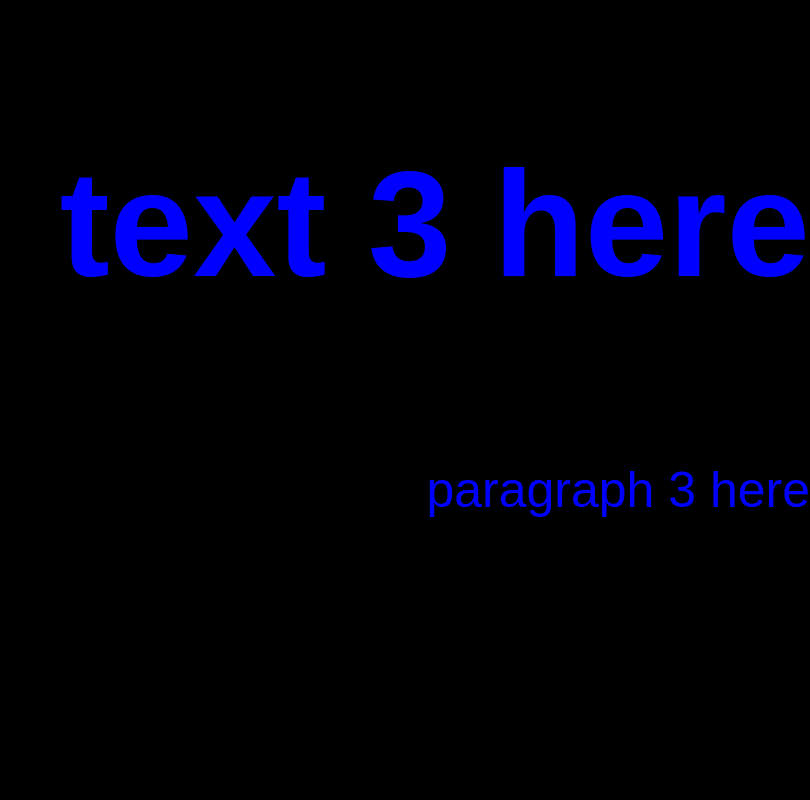
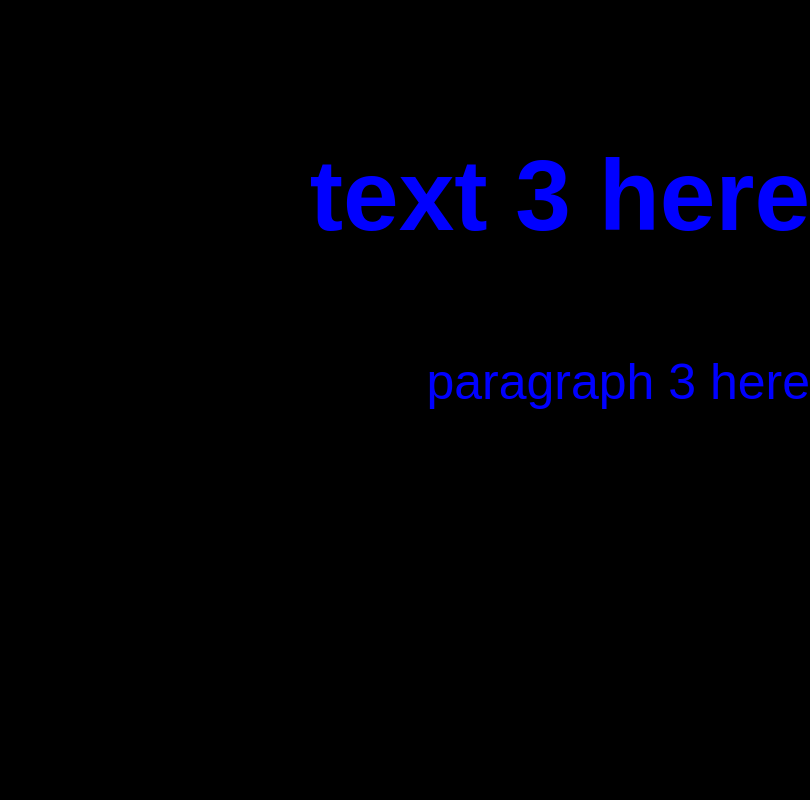
Before and after one commit to J33569/random-html-code-purely-for-wasting-time-number, a plain HTML site: page index.html in a window 1280 px wide. Shown: the part 1400-2200 px from the top of the page, without its empty margins (470-1280 px from the left). Drawn offline with Linux system fonts and the light colour scheme.

Commit message:
Update index.html

```diff
--- a/index.html
+++ b/index.html
@@ -30,7 +30,7 @@
             h3
             {
                 text-align: right;
-                font-size: 150px;
+                font-size: 100px;
                 font-family: sans-serif;
                 color: #0000FF;
                 margin-top: 330px;
```
